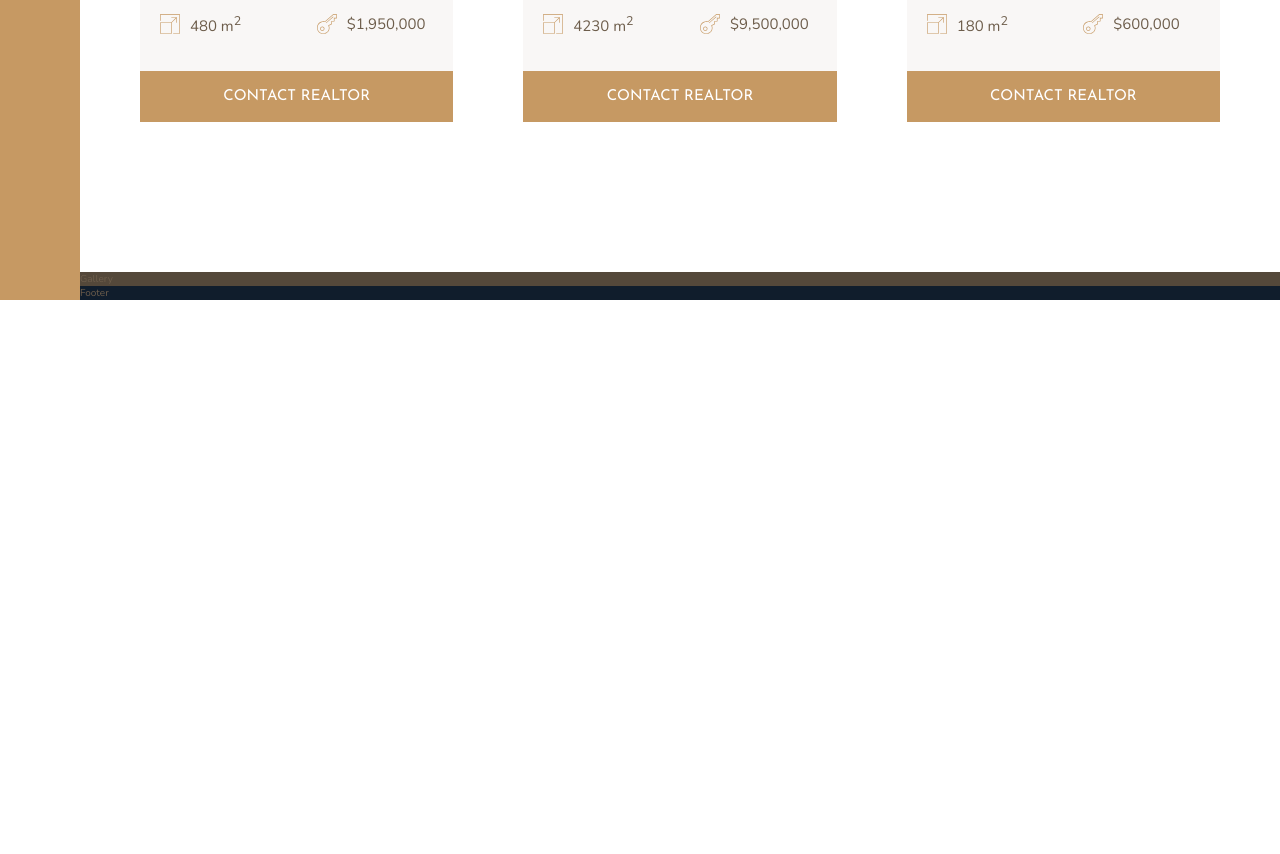
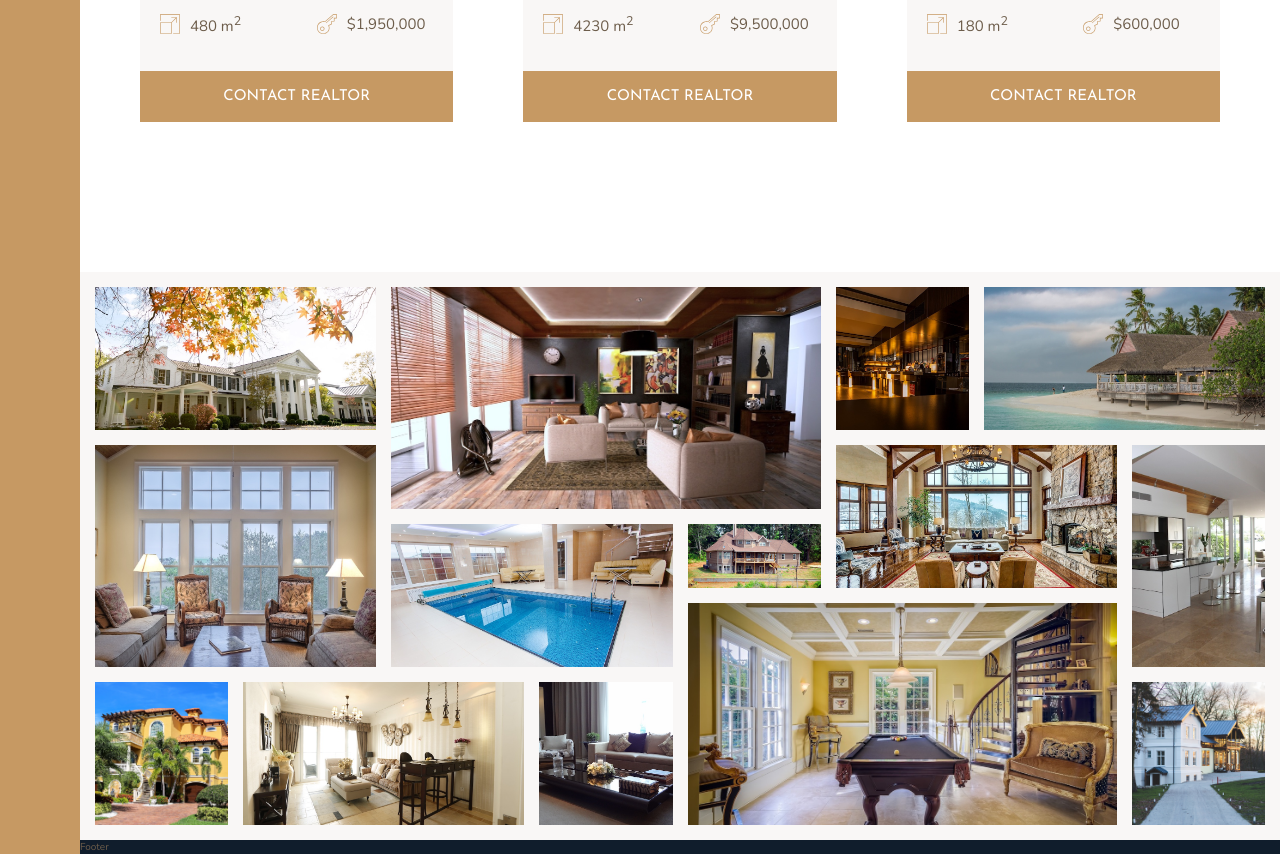
Before and after one commit to 10Sadique/Nexter-Project, a website: page index.html in a window 1280 px wide. Shown: the part 2730-3584 px from the top of the page. Before the commit the page ends 3030 px from the top, so only its background shows below. Drawn offline with nearby package versions, Linux system fonts and the light colour scheme.

Commit message:
gallery complete

```diff
--- a/index.html
+++ b/index.html
@@ -352,7 +352,50 @@
         </div>
 
         <section class="gallery">
-            Gallery
+
+            <figure class="gallery__item gallery__item--1">
+                <img src="img/gal-1.jpeg" alt="gallery image 1" class="gallery__img">
+            </figure>
+            <figure class="gallery__item gallery__item--2">
+                <img src="img/gal-2.jpeg" alt="gallery image 2" class="gallery__img">
+            </figure>
+            <figure class="gallery__item gallery__item--3">
+                <img src="img/gal-3.jpeg" alt="gallery image 3" class="gallery__img">
+            </figure>
+            <figure class="gallery__item gallery__item--4">
+                <img src="img/gal-4.jpeg" alt="gallery image 4" class="gallery__img">
+            </figure>
+            <figure class="gallery__item gallery__item--5">
+                <img src="img/gal-5.jpeg" alt="gallery image 5" class="gallery__img">
+            </figure>
+            <figure class="gallery__item gallery__item--6">
+                <img src="img/gal-6.jpeg" alt="gallery image 6" class="gallery__img">
+            </figure>
+            <figure class="gallery__item gallery__item--7">
+                <img src="img/gal-7.jpeg" alt="gallery image 7" class="gallery__img">
+            </figure>
+            <figure class="gallery__item gallery__item--8">
+                <img src="img/gal-8.jpeg" alt="gallery image 8" class="gallery__img">
+            </figure>
+            <figure class="gallery__item gallery__item--9">
+                <img src="img/gal-9.jpeg" alt="gallery image 9" class="gallery__img">
+            </figure>
+            <figure class="gallery__item gallery__item--10">
+                <img src="img/gal-10.jpeg" alt="gallery image 10" class="gallery__img">
+            </figure>
+            <figure class="gallery__item gallery__item--11">
+                <img src="img/gal-11.jpeg" alt="gallery image 11" class="gallery__img">
+            </figure>
+            <figure class="gallery__item gallery__item--12">
+                <img src="img/gal-12.jpeg" alt="gallery image 12" class="gallery__img">
+            </figure>
+            <figure class="gallery__item gallery__item--13">
+                <img src="img/gal-13.jpeg" alt="gallery image 13" class="gallery__img">
+            </figure>
+            <figure class="gallery__item gallery__item--14">
+                <img src="img/gal-14.jpeg" alt="gallery image 14" class="gallery__img">
+            </figure>
+
         </section>
 
         <footer class="footer">
--- a/sass/_gallery.scss
+++ b/sass/_gallery.scss
@@ -1,4 +1,91 @@
 .gallery {
-    background-color: $color-grey-dark-1;
+    background-color: $color-grey-light-1;
     grid-column: full-start / full-end;
+
+    display: grid;
+    grid-template-columns: repeat(8, 1fr);
+    grid-template-rows: repeat(7, 5vw);
+    grid-gap: 1.5rem;
+    padding: 1.5rem;
+
+    &__item {
+        &--1 {
+            grid-row: 1/span 2;
+            grid-column: 1/span 2;
+        }
+
+        &--2 {
+            grid-row: 1/span 3;
+            grid-column: 3/span 3;
+        }
+
+        &--3 {
+            grid-row: 1/span 2;
+            grid-column: 6/7;
+        }
+
+        &--4 {
+            grid-row: 1/span 2;
+            grid-column: 7 / span 2;
+        }
+
+        &--5 {
+            grid-row: 3 / span 3;
+            grid-column: 1/ span 2;
+        }
+
+        &--6 {
+            grid-row: 4/span 2;
+            grid-column: 3 /span 2;
+        }
+
+        &--7 {
+            grid-row: 4/5;
+            grid-column: 5/6;
+        }
+
+        &--8 {
+            grid-row: 3/span 2;
+            grid-column: 6/span 2;
+        }
+
+        &--9 {
+            grid-row: 3/span 3;
+            grid-column: 8/9;
+        }
+
+        &--10 {
+            grid-row: 6/-1;
+            grid-column: 1 /2;
+        }
+
+        &--11 {
+            grid-row: 6/-1;
+            grid-column: 2/span 2;
+        }
+
+        &--12 {
+            grid-row: 6/-1;
+            grid-column: 4 / 5;
+        }
+
+        &--13 {
+            grid-row: 5/-1;
+            grid-column: 5/span 3;
+        }
+
+        &--14 {
+            grid-row: 6/-1;
+            grid-column: 8/-1;
+        }
+
+    }
+
+    &__img {
+        width: 100%;
+        height: 100%;
+        object-fit: cover;
+        display: block;
+    }
+
 }
```
Also changed, not shown: css/style.css.
